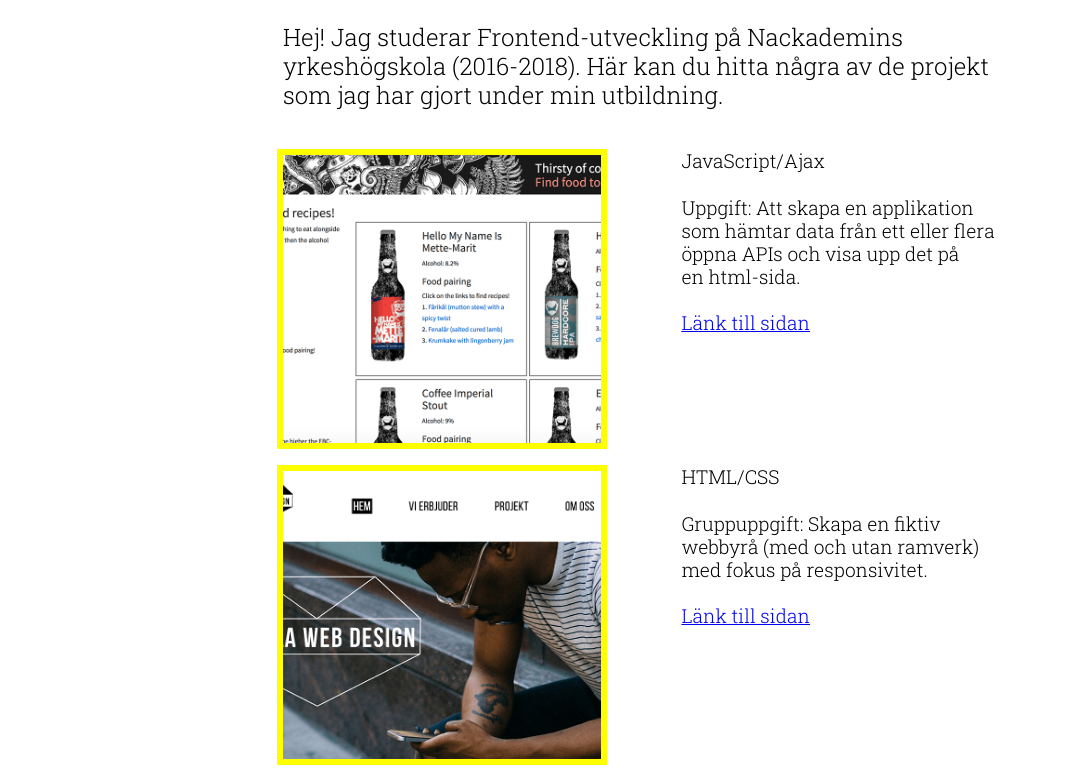
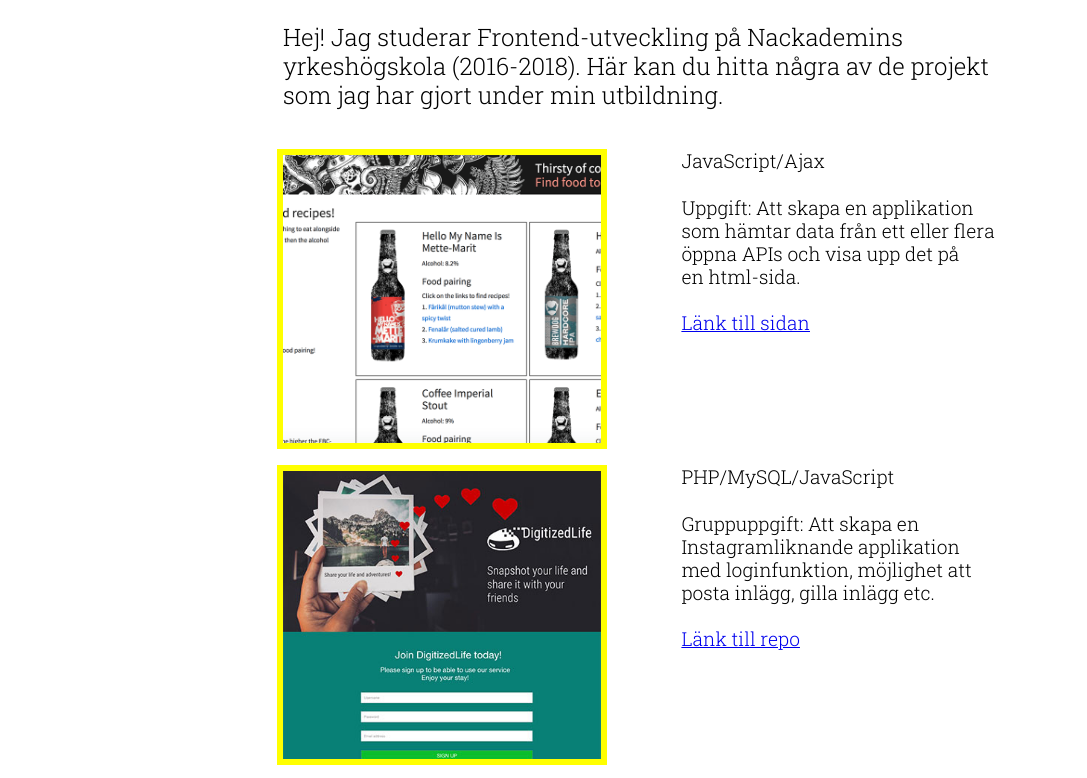
Before and after one commit to cillami/cillami.github.io, a plain HTML site: page pages/frontend.html in a window 1280 px wide. Shown: the part 161-939 px from the top of the page, without its empty margins (0-1087 px from the left). Drawn offline with Linux system fonts and the light colour scheme.

Commit message:
added project

```diff
--- a/pages/frontend.html
+++ b/pages/frontend.html
@@ -35,6 +35,10 @@
 
 			  		<div class="flex-item-text text-center"> <p align="left">JavaScript/Ajax<br><br>Uppgift: Att skapa en applikation som hämtar data från ett eller flera öppna APIs och visa upp det på en html-sida.<br> <br> <a href="https://cillami.github.io/biiru/" target="_blank">Länk till sidan</a></div>
 
+			  		<div class="flex-item1"> <img src="../img/php_project.jpg" class="contain"></div>
+
+			  		<div class="flex-item-text text-center"> <p align="left">PHP/MySQL/JavaScript<br><br>Gruppuppgift: Att skapa en Instagramliknande applikation med loginfunktion, möjlighet att posta inlägg, gilla inlägg etc.<br> <br> <a href="https://github.com/cillami/php-ninjas" target="_blank">Länk till repo</a></div>
+
 			  		<div class="flex-item1"><img src="../img/vanilla.png" class="contain"> </div>
 
 			    	<div class="flex-item-text text-center"><p align="left">HTML/CSS<br><br>Gruppuppgift: Skapa en fiktiv webbyrå (med och utan ramverk) med fokus på responsivitet. <br> <br>
```
Also changed, not shown: img/php_project.jpg (added).
